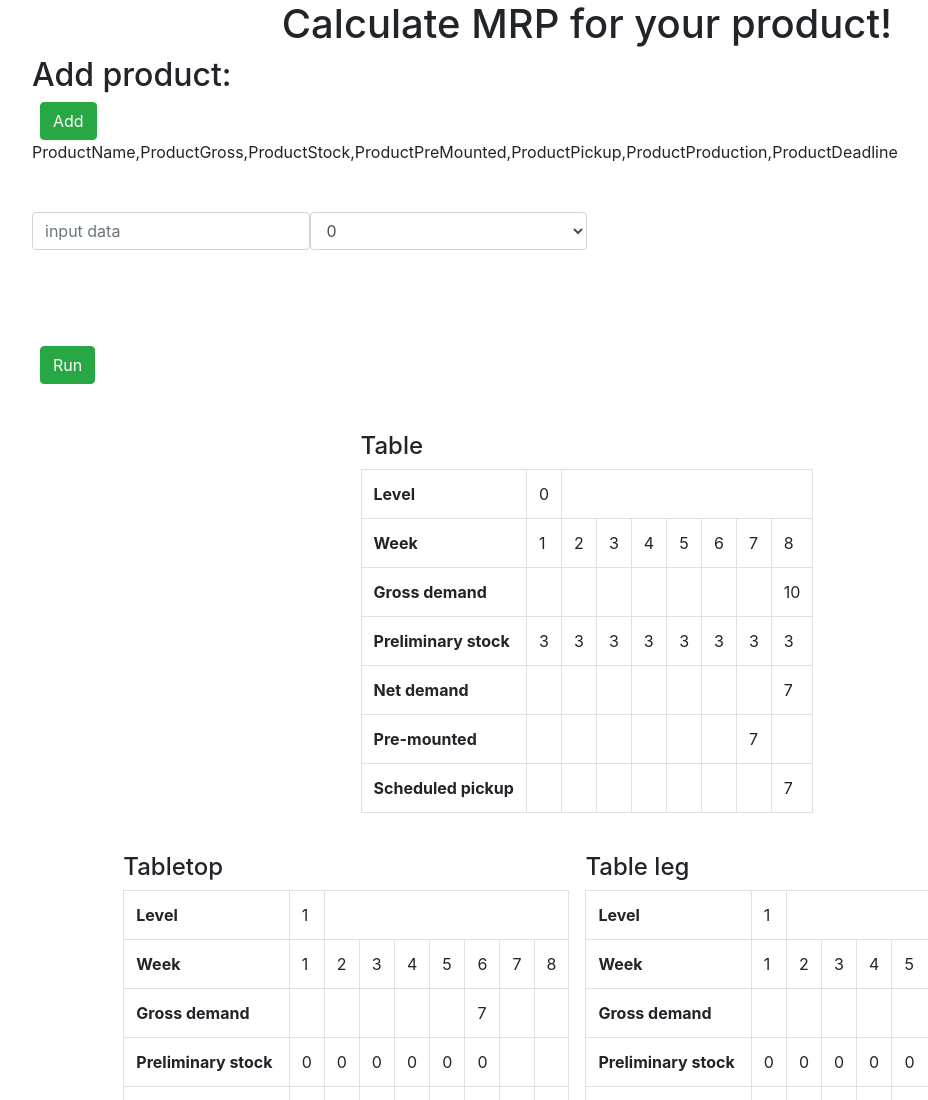
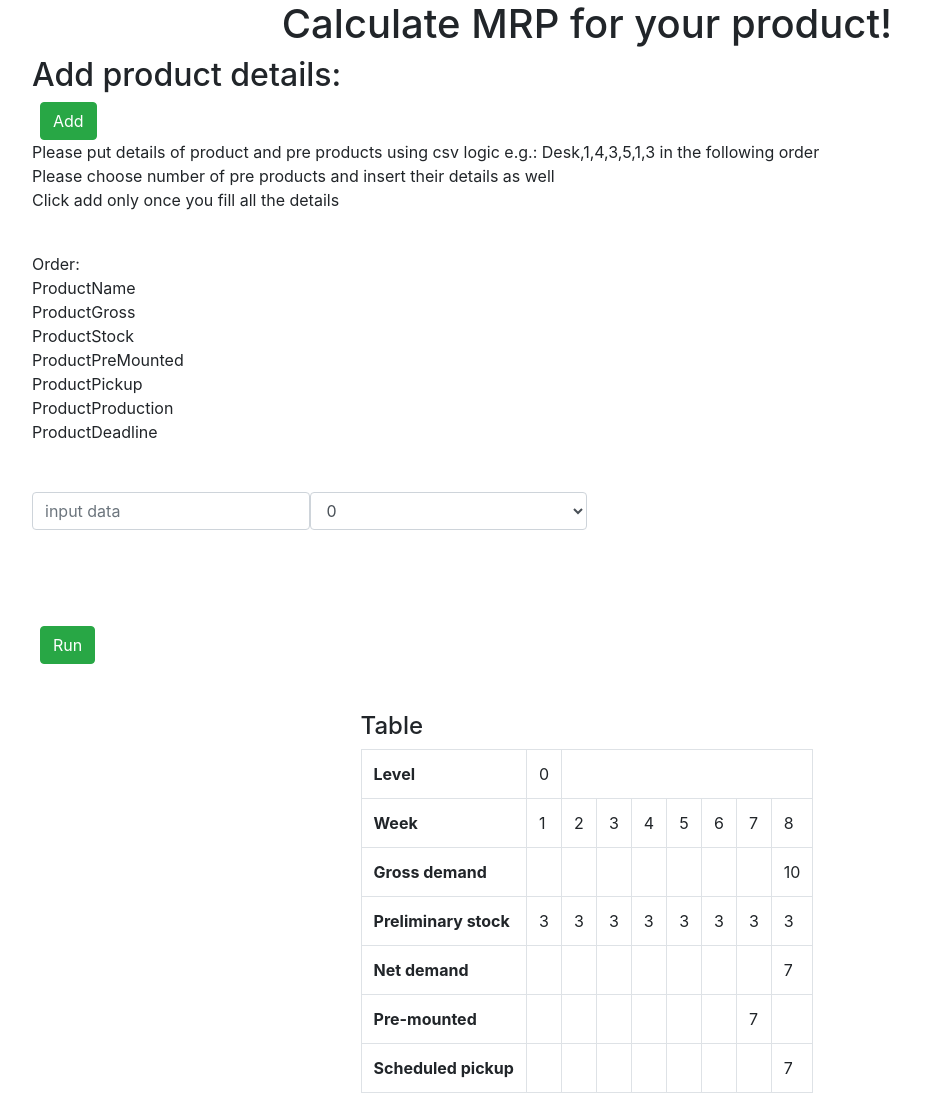
Before and after one commit to djakub44/MRP, a plain HTML site: page index.html in a window 1280 px wide. Shown: the top 1100 px of the page, without its empty margins (53-981 px from the left). Drawn offline with nearby package versions, Linux system fonts and the light colour scheme.

Commit message:
added user manual

```diff
--- a/index.html
+++ b/index.html
@@ -25,9 +25,9 @@
         <div class="d-flex justify-content-center w-100">
             <h1>Calculate MRP for your product!</h1>
         </div>
-        <h2>Add product:</h2>
+        <h2>Add product details:</h2>
         <button id="AddPreProduct" class="btn btn-success ml-2" onclick="CreateJson(true)"> Add </button>
-        <div>ProductName,ProductGross,ProductStock,ProductPreMounted,ProductPickup,ProductProduction,ProductDeadline
+        <div><p>Please put details of product and pre products using csv logic e.g.: Desk,1,4,3,5,1,3 in the following order<br>Please choose number of pre products and insert their details as well<br>Click add only once you fill all the details</p><br>Order:<br>ProductName<br>ProductGross<br>ProductStock<br>ProductPreMounted<br>ProductPickup<br>ProductProduction<br>ProductDeadline<br>
             <div class="py-5">
 
                 <div class="d-flex" id="Product">
```
